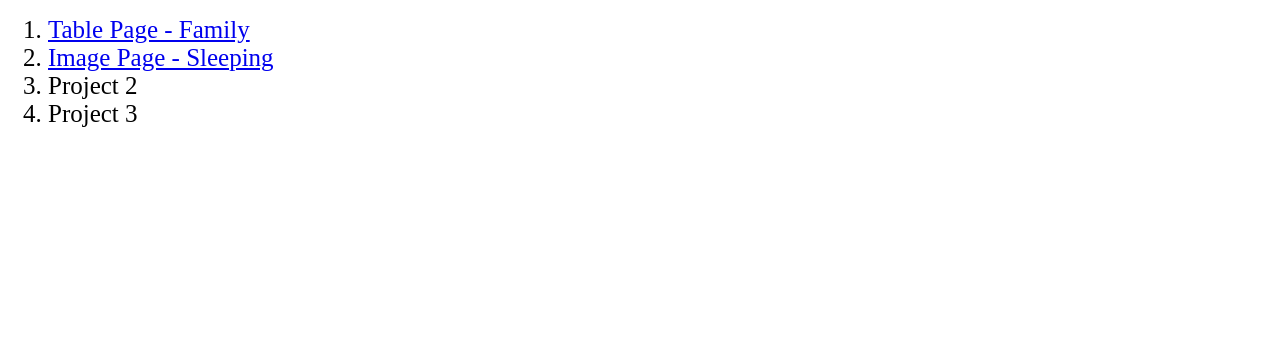
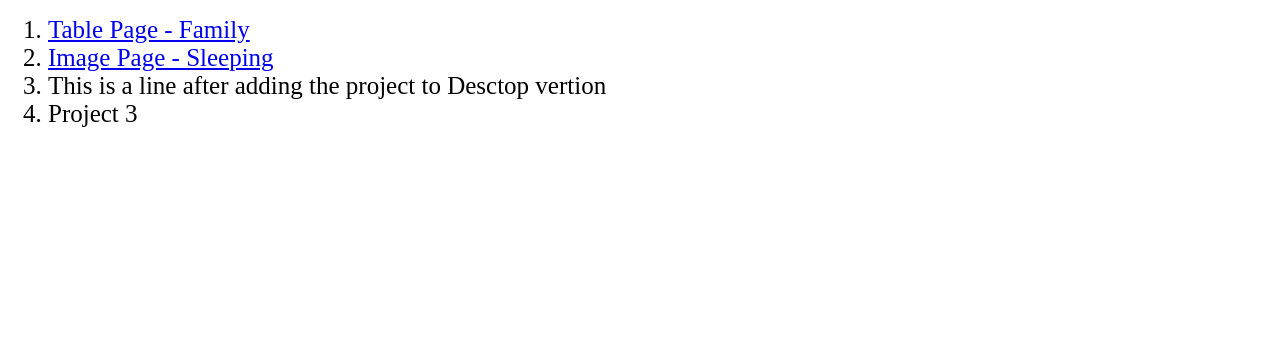
Before and after one commit to fayzut/project0, a plain HTML site: page index.html in a window 1280 px wide. Shown: the part 450-800 px from the top of the page. Drawn offline with Linux system fonts and the light colour scheme.

Commit message:
Update index.html
Проба десктопной версии GitHub

```diff
--- a/index.html
+++ b/index.html
@@ -17,7 +17,7 @@
         <ol>
         	<li><a href="page_1.html">Table Page - Family</a></li>
         	<li><a href="page_2.html">Image Page - Sleeping</a></li>
-        	<li>Project 2</li>
+        	<li>This is a line after adding the project to Desctop vertion</li>
         	<li>Project 3</li>
         </ol>
 
```
